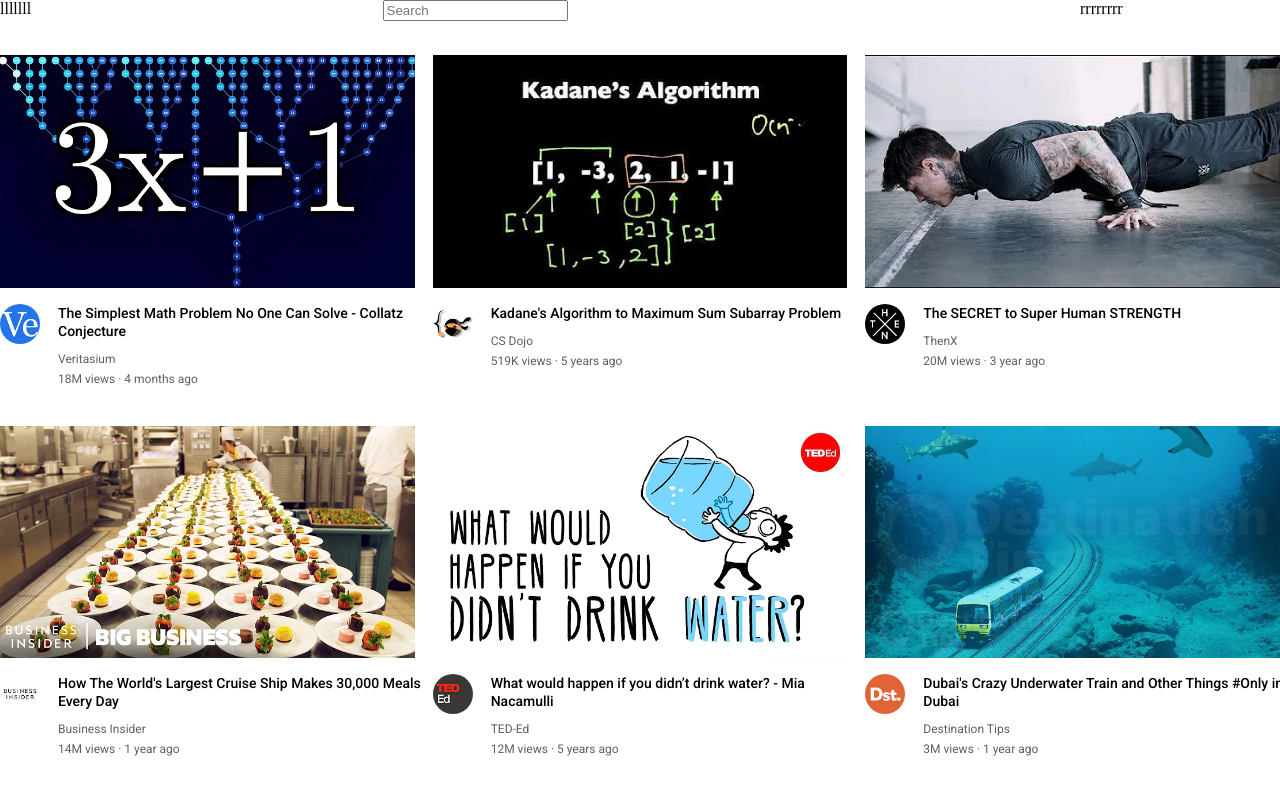
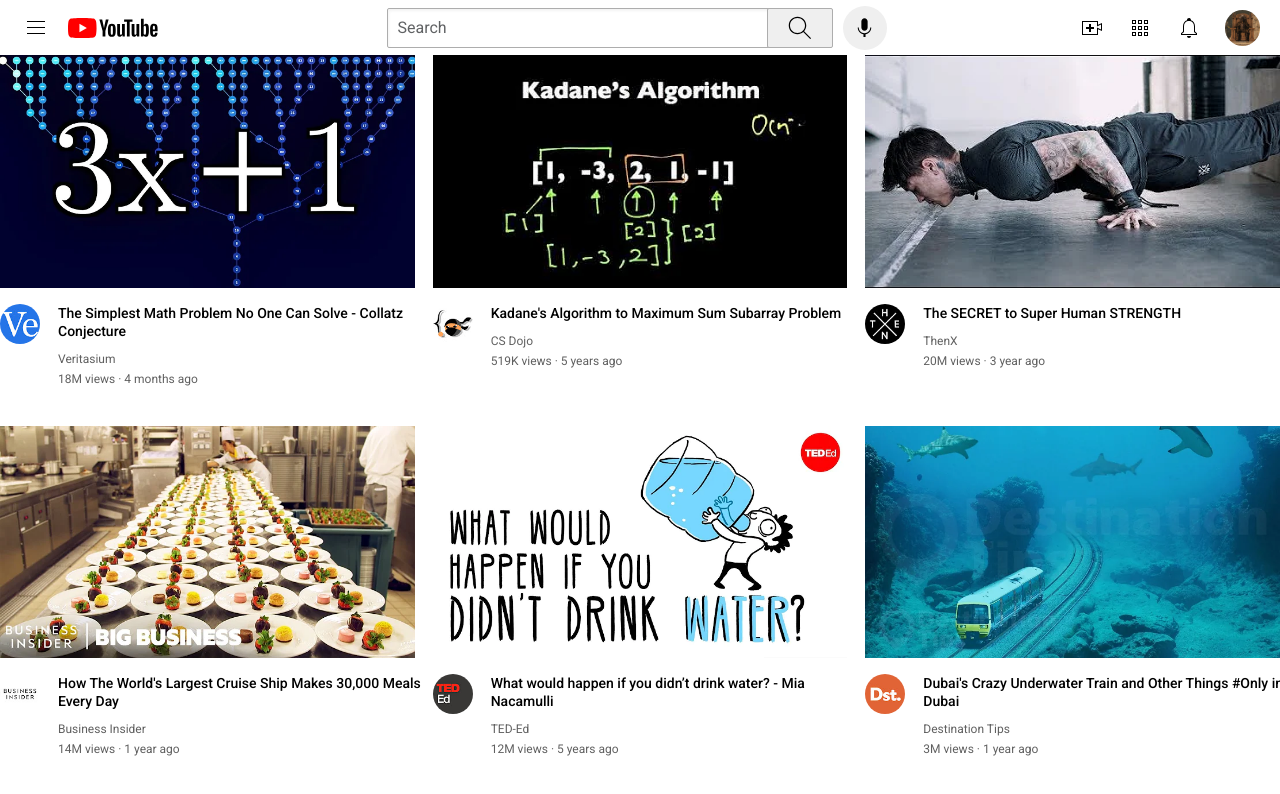
Before and after one commit to AAzizkhani/simple-YouTube, a plain HTML site: page YouTube.html in a window 1280 px wide. Drawn offline with Linux system fonts and the light colour scheme.

Commit message:
complete hedear icons ___ver_5

```diff
--- a/Styles/header.css
+++ b/Styles/header.css
@@ -9,16 +9,110 @@
 
 .h-left
 {
-    width: 150px;
+    display: flex;
+    align-items: center;
 }
 .h-center
 {
+    display: flex;
     flex: 1;
     margin-left: 70px;
     margin-right: 35px;
     max-width: 500px;
+
+    align-items: center;
+    flex-direction: row;
 }
 .h-right
 {
-    width: 200px;
+    display: flex;
+    align-items: center;
+    justify-content: space-between;
+    flex-shrink: 0;
+    width: 180px;
+
+    margin-right: 20px;
 }
+
+.hamburger-menu
+{
+    margin-right: 20px;
+    margin-left: 24px;
+
+    height: 24px;
+
+}
+.youtube-logo
+{
+    height: 20px;
+}
+
+
+.search-bar
+{
+    width:0px;
+    flex:1;
+    height: 36px;
+    padding-left: 10px;
+    font-size: 16px;
+    border-style: solid;
+    border-radius: 2px;
+    border-width: 1.2px;
+    border-color: rgb(173, 173, 173);
+
+    box-shadow: inset 1px 2px 3px rgba(0, 0, 0 , 0.05);
+}
+.search-bar::placeholder
+{
+    font-family: Roboto , Arial;
+    font-size: 16px;
+    color: rgb(96, 98, 100);
+
+}
+
+.search-icon
+{
+    height: 30px;
+    margin-top: 3px;
+}
+
+.search-btn
+{
+    height: 40px;
+    width: 66px;
+    background-color: rgb(239, 239, 239);
+
+    border-style: solid;
+    border-radius: 2px;
+    border-width: 1.2px;
+    border-color: rgb(173, 173, 173);
+
+    margin-left: -4px;
+    margin-right: 10px;
+
+}
+
+.voice-btn
+{
+    border-color: rgb(173, 173, 173);
+    height: 44px;
+    width: 44px;
+
+    border-radius: 50px;
+    border-style: none;
+}
+.voice-icon
+{
+    height: 25px;
+    margin-top: 2px;
+}
+
+.icon-upl , .icon-app , .icon-not
+{
+    height: 24px;
+}
+.icon-scr
+{
+    border-radius: 50px;
+    height: 36px;
+}
--- a/YouTube.html
+++ b/YouTube.html
@@ -18,11 +18,25 @@
     <body>
         <div class="header">
 
-            <div class="h-left">lllllll</div>
+            <div class="h-left">
+                <img class="hamburger-menu" src="Pics/hamburger-menu.svg">
+                <img class="youtube-logo" src="Pics/youtube-logo.svg">
+            </div>
             <div class="h-center">
                 <input class="search-bar" type="text" placeholder="Search">
+                <button class="search-btn">
+                    <img class="search-icon" src="Pics/search.svg">
+                </button>
+                <button class="voice-btn">
+                    <img class="voice-icon" src="Pics/voice-search-icon.svg">
+                </button>
             </div>
-            <div class="h-right">rrrrrrrr</div>
+            <div class="h-right">
+                <img class="icon-upl" src="Pics/upload.svg">
+                <img class="icon-app" src="Pics/youtube-apps.svg">
+                <img class="icon-not" src="Pics/notifications.svg">
+                <img class="icon-scr" src="Pics/Screenshot (200).png">
+            </div>
 
         </div>
 
```
Also changed, not shown: Pics/Screenshot (200).png (added), Pics/hamburger-menu.svg (added), Pics/notifications.svg (added), Pics/search.svg (added), Pics/upload.svg (added), Pics/voice-search-icon.svg (added), Pics/youtube-apps.svg (added), Pics/youtube-logo.svg (added).
